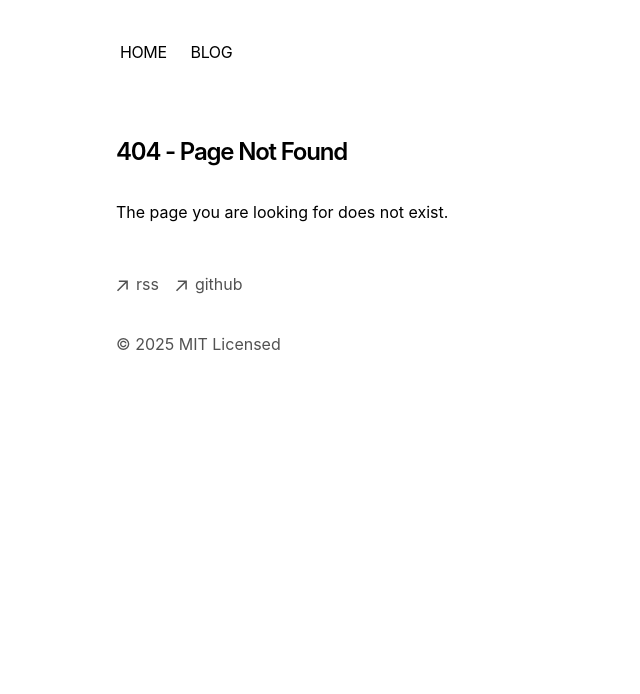
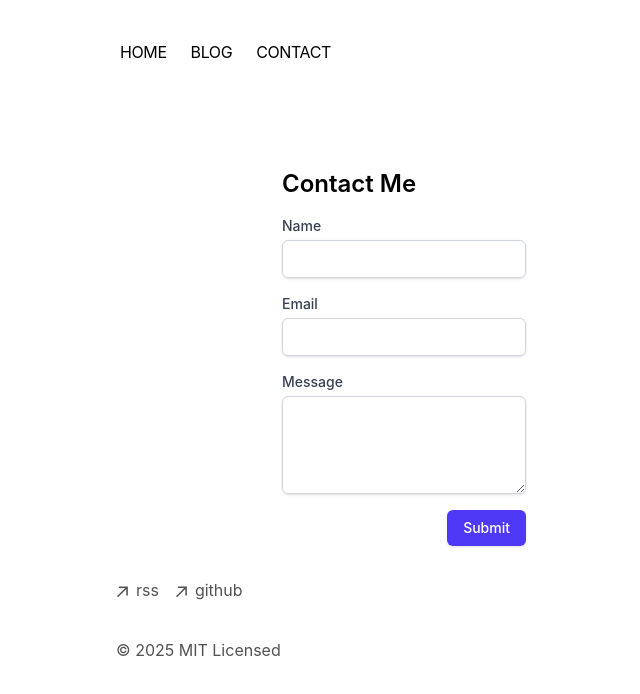
Before and after one commit to abamakbar07/personal-web, a Next.js app: page /contact in a window 1280 px wide. Before the commit this address had no page. Shown: the top 694 px of the page, without its empty margins (236-876 px from the left). Built offline with nearby package versions, Linux system fonts and the light colour scheme.

Commit message:
setup contact person page

```diff
--- /dev/null
+++ b/app/api/contact.ts
@@ -0,0 +1,31 @@
+import { NextApiRequest, NextApiResponse } from 'next'
+import fs from 'fs'
+import path from 'path'
+
+export default function handler(req: NextApiRequest, res: NextApiResponse) {
+  if (req.method === 'POST') {
+    const { name, email, message } = req.body
+
+    // Define the path to the JSON file
+    const filePath = path.resolve('./data/contactMessages.json')
+
+    // Read the existing data from the JSON file
+    let data: { name: string; email: string; message: string; date: string }[] = []
+    if (fs.existsSync(filePath)) {
+      const fileData = fs.readFileSync(filePath, 'utf8')
+      data = JSON.parse(fileData)
+    }
+
+    // Add the new message to the data
+    data.push({ name, email, message, date: new Date().toISOString() })
+
+    // Write the updated data back to the JSON file
+    fs.writeFileSync(filePath, JSON.stringify(data, null, 2))
+
+    // Respond with a success message
+    res.status(200).json({ message: 'Form submitted successfully' })
+  } else {
+    res.setHeader('Allow', ['POST'])
+    res.status(405).end(`Method ${req.method} Not Allowed`)
+  }
+}
--- a/app/components/nav.tsx
+++ b/app/components/nav.tsx
@@ -6,6 +6,9 @@ const navItems = {
   },
   '/blog': {
     name: 'BLOG',
+  },
+  'contact': {
+    name: 'CONTACT',
   }
 }
 
--- /dev/null
+++ b/app/contact/page.tsx
@@ -0,0 +1,92 @@
+'use client'
+
+import React, { useState } from 'react'
+import axios from 'axios'
+
+export default function Contact() {
+  const [formData, setFormData] = useState({
+    name: '',
+    email: '',
+    message: ''
+  })
+
+  const handleChange = (e) => {
+    const { name, value } = e.target
+    setFormData({
+      ...formData,
+      [name]: value
+    })
+  }
+
+  const handleSubmit = async (e) => {
+    e.preventDefault()
+    try {
+      const response = await axios.post('/api/contact', formData)
+      console.log('Form submitted:', response.data)
+      // Reset form data
+      setFormData({
+        name: '',
+        email: '',
+        message: ''
+      })
+    } catch (error) {
+      console.error('Error submitting form:', error)
+    }
+  }
+
+  return (
+    <section className="max-w-xl mx-auto mt-8">
+      <h1 className="text-2xl font-semibold mb-4">Contact Me</h1>
+      <form className="flex flex-col space-y-4" onSubmit={handleSubmit}>
+        <div>
+          <label htmlFor="name" className="block text-sm font-medium text-gray-700">
+            Name
+          </label>
+          <input
+            type="text"
+            id="name"
+            name="name"
+            value={formData.name}
+            onChange={handleChange}
+            className="mt-1 block w-full px-3 py-2 border border-gray-300 rounded-md shadow-sm focus:outline-none focus:ring-indigo-500 focus:border-indigo-500 sm:text-sm"
+            required
+          />
+        </div>
+        <div>
+          <label htmlFor="email" className="block text-sm font-medium text-gray-700">
+            Email
+          </label>
+          <input
+            type="email"
+            id="email"
+            name="email"
+            value={formData.email}
+            onChange={handleChange}
+            className="mt-1 block w-full px-3 py-2 border border-gray-300 rounded-md shadow-sm focus:outline-none focus:ring-indigo-500 focus:border-indigo-500 sm:text-sm"
+            required
+          />
+        </div>
+        <div>
+          <label htmlFor="message" className="block text-sm font-medium text-gray-700">
+            Message
+          </label>
+          <textarea
+            id="message"
+            name="message"
+            value={formData.message}
+            onChange={handleChange}
+            rows={4}
+            className="mt-1 block w-full px-3 py-2 border border-gray-300 rounded-md shadow-sm focus:outline-none focus:ring-indigo-500 focus:border-indigo-500 sm:text-sm"
+            required
+          />
+        </div>
+        <button
+          type="submit"
+          className="self-end px-4 py-2 bg-indigo-600 text-white text-sm font-medium rounded-md shadow-sm hover:bg-indigo-700 focus:outline-none focus:ring-2 focus:ring-offset-2 focus:ring-indigo-500"
+        >
+          Submit
+        </button>
+      </form>
+    </section>
+  )
+}
--- a/package.json
+++ b/package.json
@@ -12,6 +12,7 @@
     "@types/react-dom": "18.2.19",
     "@vercel/analytics": "^1.1.3",
     "@vercel/speed-insights": "^1.0.9",
+    "axios": "^1.7.9",
     "geist": "1.2.2",
     "next": "canary",
     "next-mdx-remote": "^4.4.1",
@@ -21,5 +22,8 @@
     "sugar-high": "^0.6.0",
     "tailwindcss": "4.0.0-alpha.13",
     "typescript": "5.3.3"
+  },
+  "devDependencies": {
+    "@types/axios": "^0.14.4"
   }
 }
```
Also changed, not shown: 1 other file (tests, documents, lock files or other folders).
